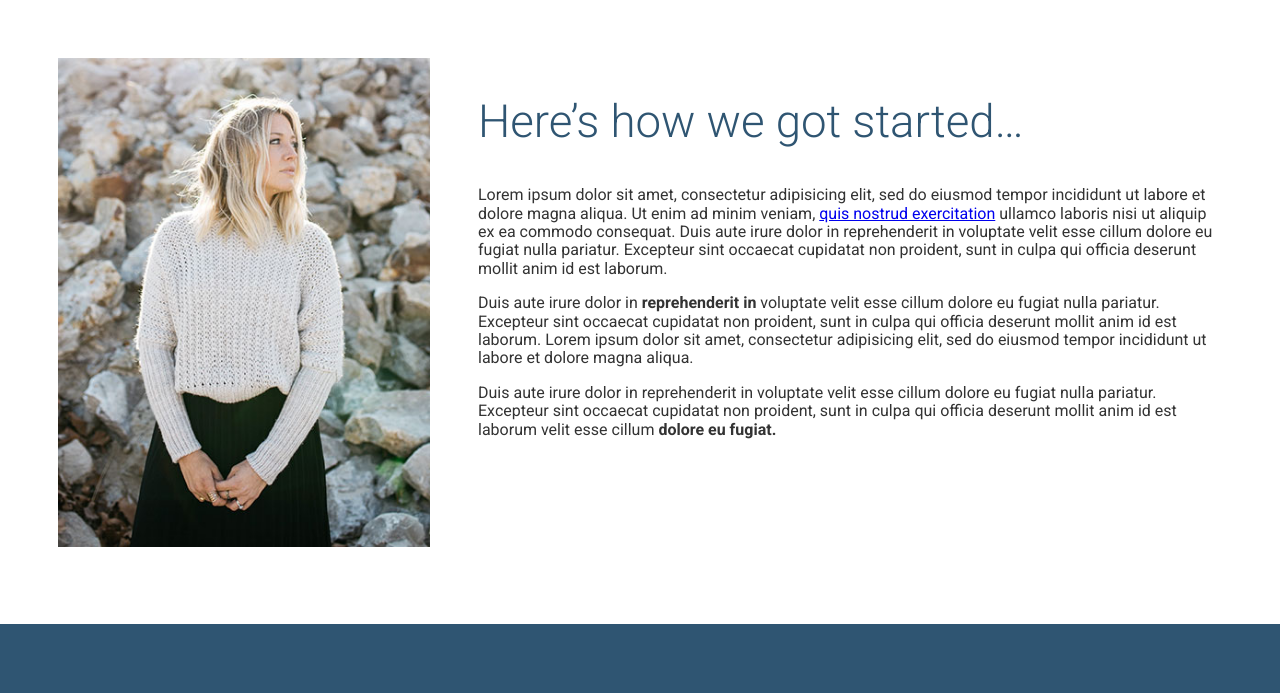
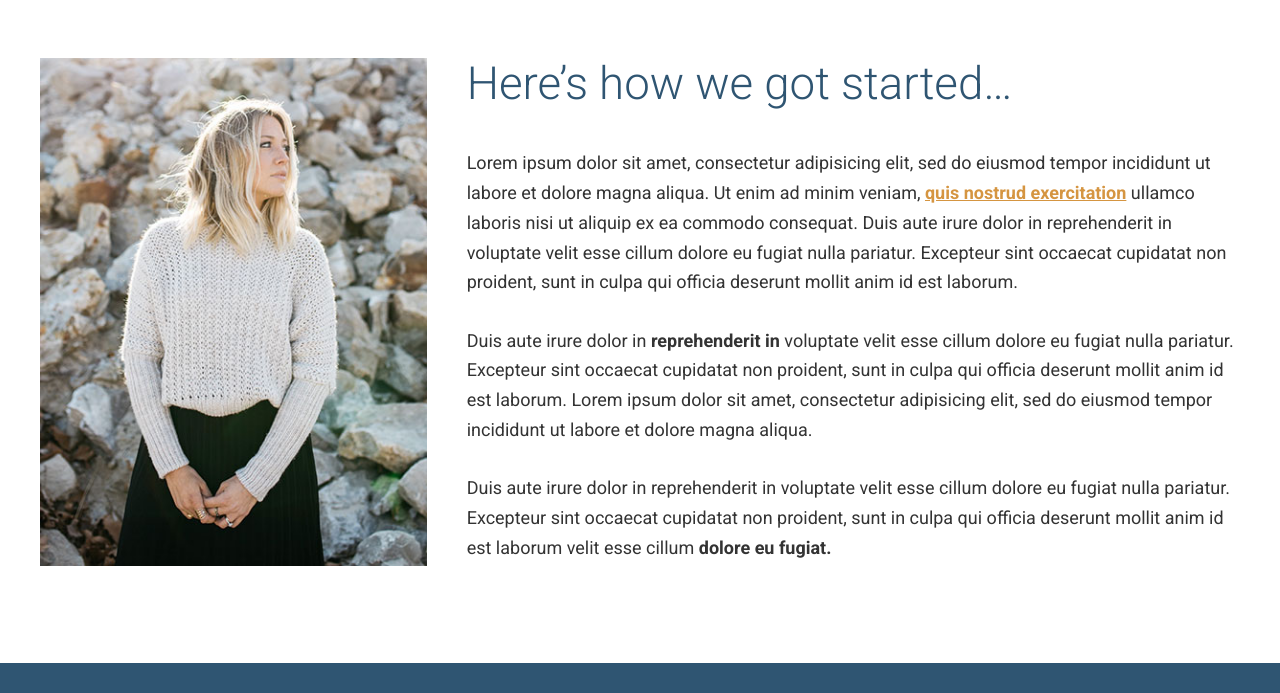
Before and after one commit to mahmoudhussien73/travel-site, a website: page app/index.html in a window 1280 px wide. Shown: the part 1532-2225 px from the top of the page. Drawn offline with Linux system fonts and the light colour scheme.

Commit message:
first block completed

```diff
--- a/app/assets/css/main.css
+++ b/app/assets/css/main.css
@@ -367,10 +367,13 @@ img{
 	box-sizing: inherit;
 }
 
+a{color: #d59541;}
+
 .wrapper{
+	overflow: hidden;
 	padding-left: 18px;
 	padding-right: 18px;
-	max-width: 1200px;
+	max-width: 1236px;
 	margin-right: auto;
 	margin-left: auto;
 }
@@ -485,34 +488,51 @@ img{
 	}
 
 .row{
+	display: flex;
 	flex-direction: column;
 }
 
 @media (min-width: 800px){
 
 .row{
-		display: flex;
 		flex-direction: row
 }
 	}
 
-.row > div:not(:last-child) {
-		padding-right: 0;
+.row--gutters{
+		margin-right: -2.5rem;
 	}
 
-@media (min-width: 800px){
+.row--gutters > div{
+		padding-right: 2.5rem;
+	}
 
-.row > div:not(:last-child) {
-			padding-right: 3rem
+.row__2{
+		flex: 2;
 	}
+
+.row__3{
+		flex: 3;
 	}
 
 .row__4{
-		flex: 1;
+		flex: 4;
+	}
+
+.row__6{
+		flex: 6;
 	}
 
 .row__8{
-		flex: 2;
+		flex: 8;
+	}
+
+.row__10{
+		flex: 10;
+	}
+
+.row__12{
+		flex: 12;
 	}
 
 .headline{
@@ -565,6 +585,10 @@ img{
 		margin-bottom: 1.5em;
 	}
 
+.headline--no-tmargin{
+		margin-top: 0;
+	}
+
 .page-section{
 
 	padding: 1.2rem 0;
@@ -581,3 +605,30 @@ img{
 		background-color: #2f5572;
 		color: #fff;
 	}
+
+.generic-content-container p{
+		line-height: 1.65;
+		margin: 1.8rem 0;
+	}
+
+@media (min-width: 530px){
+
+.generic-content-container p{
+			font-size: 1.125rem
+	}
+	}
+
+.generic-content-container p a{
+		font-weight: 700;
+	}
+
+.b-m-md{
+	margin-bottom: 1rem;
+}
+
+@media (min-width: 800px){
+
+.b-m-md{
+		margin-bottom: 0
+}
+	}
--- a/app/assets/src/sass/base/_global.css
+++ b/app/assets/src/sass/base/_global.css
@@ -12,3 +12,4 @@ img{
 *{
 	box-sizing: inherit;
 }
+a{color: $orange;}
--- a/app/assets/src/sass/main.css
+++ b/app/assets/src/sass/main.css
@@ -1,10 +1,12 @@
 @import 'normalize.css';
-@import 'base/_global';
 @import 'base/_variables';
 @import 'base/_mixins';
+@import 'base/_global';
 @import 'modules/_wrapper';
 @import 'modules/_larg-hero';
 @import 'modules/_btn';
 @import 'modules/_row';
 @import 'modules/_headline';
 @import 'modules/_page-section';
+@import'modules/_generic-content-container';
+@import'modules/_helper';
--- /dev/null
+++ b/app/assets/src/sass/modules/_generic-content-container.css
@@ -0,0 +1,13 @@
+.generic-content-container{
+	p{
+		line-height: 1.65;
+		margin: 1.8rem 0;
+
+		@mixin atsmall{
+			font-size: 1.125rem;
+		}
+	}
+	p a{
+		font-weight: 700;
+	}
+}
--- a/app/assets/src/sass/modules/_headline.css
+++ b/app/assets/src/sass/modules/_headline.css
@@ -37,4 +37,7 @@
 	&--bmargin-large{
 		margin-bottom: 1.5em;
 	}
+	&--no-tmargin{
+		margin-top: 0;
+	}
 }
--- /dev/null
+++ b/app/assets/src/sass/modules/_helper.css
@@ -0,0 +1,7 @@
+.b-m-md{
+	margin-bottom: 1rem;
+
+	@mixin atmedium{
+		margin-bottom: 0;
+	}
+}
--- a/app/assets/src/sass/modules/_row.css
+++ b/app/assets/src/sass/modules/_row.css
@@ -1,24 +1,38 @@
 .row{
+	display: flex;
 	flex-direction: column;
 
 	@mixin atmedium{
-		display: flex;
 		flex-direction: row;
 	}
 
-	& > div:not(:last-child) {
-		padding-right: 0;
-
-		@mixin atmedium{
-			padding-right: 3rem;
-		}
+	&--gutters{
+		margin-right: -2.5rem;
+	}
+	&--gutters > div{
+		padding-right: 2.5rem;
+	}
+	&__2{
+		flex: 2;
+	}
+	&__3{
+		flex: 3;
 	}
 
 	&__4{
-		flex: 1;
+		flex: 4;
+	}
+	&__6{
+		flex: 6;
 	}
 
 	&__8{
-		flex: 2;
+		flex: 8;
+	}
+	&__10{
+		flex: 10;
+	}
+	&__12{
+		flex: 12;
 	}
 }
--- a/app/assets/src/sass/modules/_wrapper.css
+++ b/app/assets/src/sass/modules/_wrapper.css
@@ -1,7 +1,8 @@
 .wrapper{
+	overflow: hidden;
 	padding-left: 18px;
 	padding-right: 18px;
-	max-width: 1200px;
+	max-width: 1236px;
 	margin-right: auto;
 	margin-left: auto;
 
--- a/app/index.html
+++ b/app/index.html
@@ -44,15 +44,21 @@
       <div class="wrapper wrapper--medium wrapper--bmargin">
         <img src="assets/images/first-trip.jpg" alt="Couple walking down a street.">
       </div>
-      <div class="row">
-        <div class="row__4">
-          <img src="assets/images/our-start.jpg" alt="Our founder, Jane Doe">
+      <div class="row row--gutters">
+        <div class="row__4 b-m-md">
+          <picture>
+            <source srcset="assets/images/our-start.jpg" media="(min-width: 1020px)">
+            <source srcset="assets/images/our-start-portrait.jpg" media="(min-width: 800px)">
+            <img src="assets/images/our-start-landscape.jpg" alt="Our founder, Jane Doe">
+          </picture>
         </div>
         <div class="row__8">
-          <h2 class="headline">Here&rsquo;s how we got started&hellip;</h2>
-          <p>Lorem ipsum dolor sit amet, consectetur adipisicing elit, sed do eiusmod tempor incididunt ut labore et dolore magna aliqua. Ut enim ad minim veniam, <a href="#">quis nostrud exercitation</a> ullamco laboris nisi ut aliquip ex ea commodo consequat. Duis aute irure dolor in reprehenderit in voluptate velit esse cillum dolore eu fugiat nulla pariatur. Excepteur sint occaecat cupidatat non proident, sunt in culpa qui officia deserunt mollit anim id est laborum.</p>
-          <p>Duis aute irure dolor in <strong>reprehenderit in</strong> voluptate velit esse cillum dolore eu fugiat nulla pariatur. Excepteur sint occaecat cupidatat non proident, sunt in culpa qui officia deserunt mollit anim id est laborum. Lorem ipsum dolor sit amet, consectetur adipisicing elit, sed do eiusmod tempor incididunt ut labore et dolore magna aliqua.</p>
-          <p>Duis aute irure dolor in reprehenderit in voluptate velit esse cillum dolore eu fugiat nulla pariatur. Excepteur sint occaecat cupidatat non proident, sunt in culpa qui officia deserunt mollit anim id est laborum velit esse cillum <strong>dolore eu fugiat.</strong></p>
+          <div class="generic-content-container">
+            <h2 class="headline headline--no-tmargin">Here&rsquo;s how we got started&hellip;</h2>
+            <p>Lorem ipsum dolor sit amet, consectetur adipisicing elit, sed do eiusmod tempor incididunt ut labore et dolore magna aliqua. Ut enim ad minim veniam, <a href="#">quis nostrud exercitation</a> ullamco laboris nisi ut aliquip ex ea commodo consequat. Duis aute irure dolor in reprehenderit in voluptate velit esse cillum dolore eu fugiat nulla pariatur. Excepteur sint occaecat cupidatat non proident, sunt in culpa qui officia deserunt mollit anim id est laborum.</p>
+            <p>Duis aute irure dolor in <strong>reprehenderit in</strong> voluptate velit esse cillum dolore eu fugiat nulla pariatur. Excepteur sint occaecat cupidatat non proident, sunt in culpa qui officia deserunt mollit anim id est laborum. Lorem ipsum dolor sit amet, consectetur adipisicing elit, sed do eiusmod tempor incididunt ut labore et dolore magna aliqua.</p>
+            <p>Duis aute irure dolor in reprehenderit in voluptate velit esse cillum dolore eu fugiat nulla pariatur. Excepteur sint occaecat cupidatat non proident, sunt in culpa qui officia deserunt mollit anim id est laborum velit esse cillum <strong>dolore eu fugiat.</strong></p>
+          </div>
         </div>
       </div>
     </div>
```
